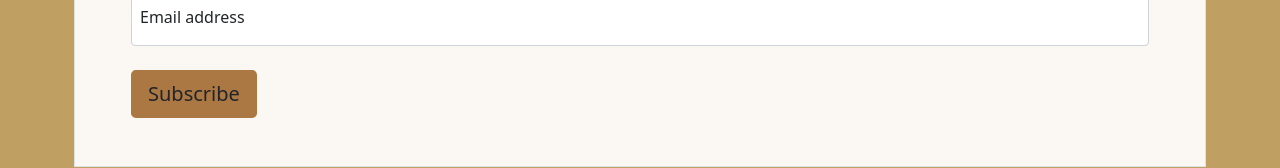
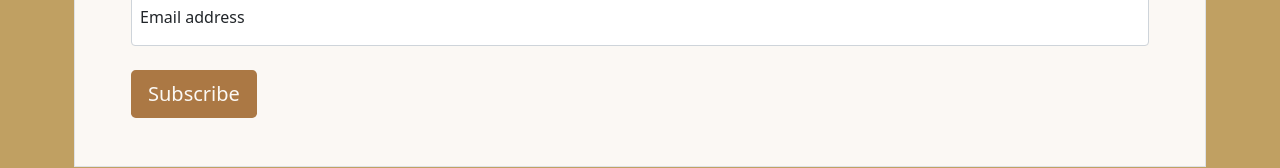
Before and after one commit to A3AJAGBE/freecodecamp-product-landing-page, a plain HTML site: page index.html in a window 1280 px wide. Shown: the part 1417-1585 px from the top of the page. Drawn offline with nearby package versions, Linux system fonts and the light colour scheme.

Commit message:
Update styling

```diff
--- a/style.css
+++ b/style.css
@@ -8,6 +8,7 @@ body {
 
 .dark-theme {
     background-color: #AB7844;
+    color: #FBF8F4;
 }
 
 .bi-tags-fill, .bi-people-fill, .bi-geo-alt-fill {
```
Also changed, not shown: 1 other file.
